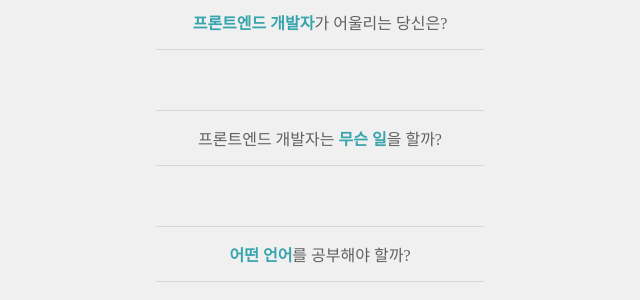
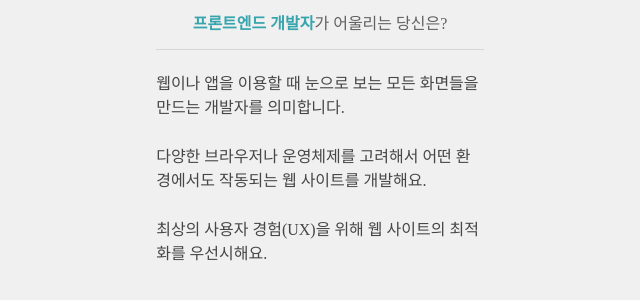
Before and after one commit to Dev-bti/Front_temporary, a React (Vite) app: page /result in a window 1280 px wide. Shown: the part 461-761 px from the top of the page, without its empty margins (320-960 px from the left). Built offline with nearby package versions, Linux system fonts and the light colour scheme.

Commit message:
:art: ResultPage 레이아웃 구성
rayout

```diff
--- a/src/pages/ResultPage/ResultPage.jsx
+++ b/src/pages/ResultPage/ResultPage.jsx
@@ -1,5 +1,4 @@
-import React from "react";
-import { Link } from "react-router-dom";
+import React, { useEffect, useState } from "react";
 import PageContainer from "../../styles/PageContainer";
 import PageStyle from "../../styles/PageStyle";
 import ResultTitle from "../../components/ResultTitle";
@@ -7,15 +6,31 @@ import ResultText from "../../components/ResultText";
 import ResultBtn from "../../components/ResultBtn";
 
 export default function ResultPage() {
+  const [result, setResult] = useState(null);
+
+  useEffect(() => {
+    fetch("src/data/dummy-data_result.json")
+      .then((res) => res.json())
+      .then((data) => {
+        setResult(data[0]);
+      });
+  }, []);
+
   return (
     <PageContainer>
       <PageStyle>
         <ResultTitle
-          adjective="감각적인"
-          result="프론트엔드 개발자"
-          resultId="1"
+          adjective={result?.dev_Adjective}
+          result={result?.dev_Type}
+          resultId={result?.dev_Type_Code}
         />
-        <ResultText type="프론트엔드 개발자" />
+        <ResultText
+          type={result?.dev_Type}
+          resultId={result?.dev_Type_Code}
+          works={result?.dev_Works}
+          personalities={result?.dev_Personalities}
+          lecture={result?.dev_Lectures}
+        />
         <ResultBtn />
       </PageStyle>
     </PageContainer>
```
